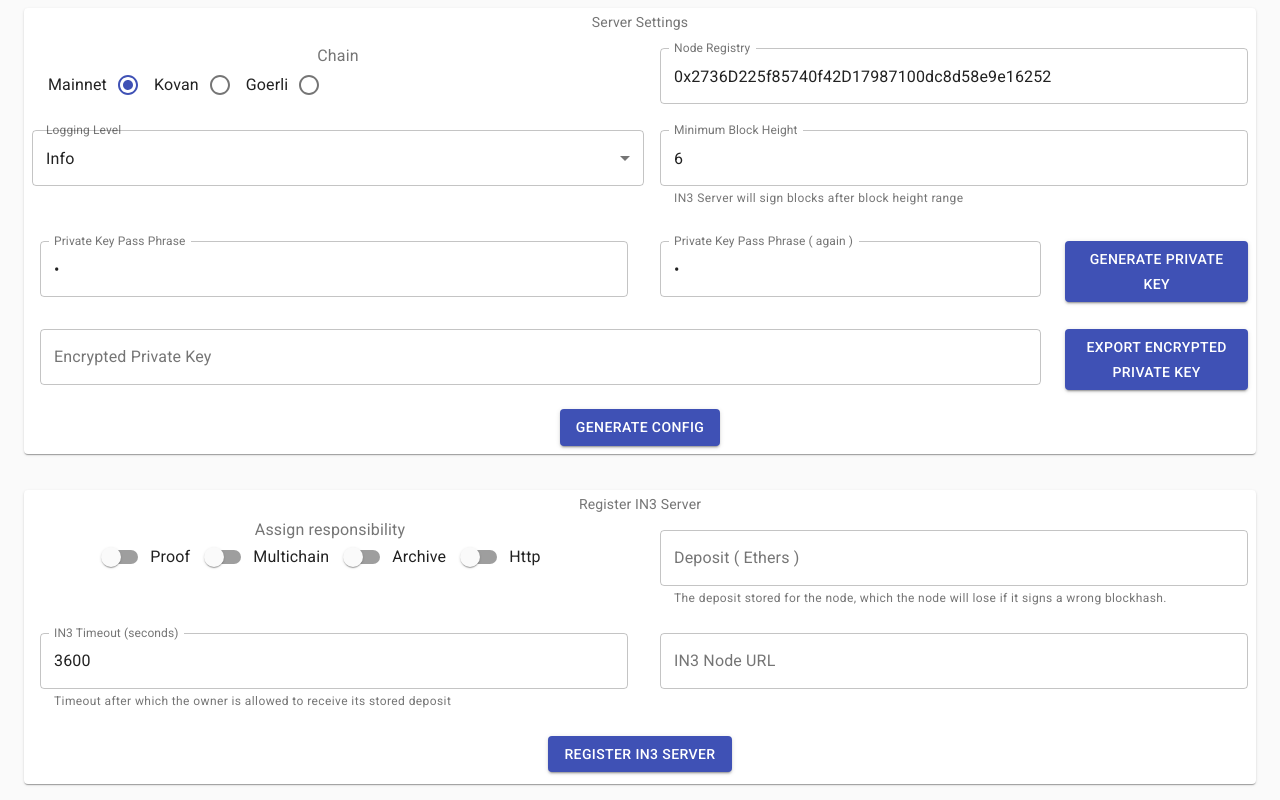
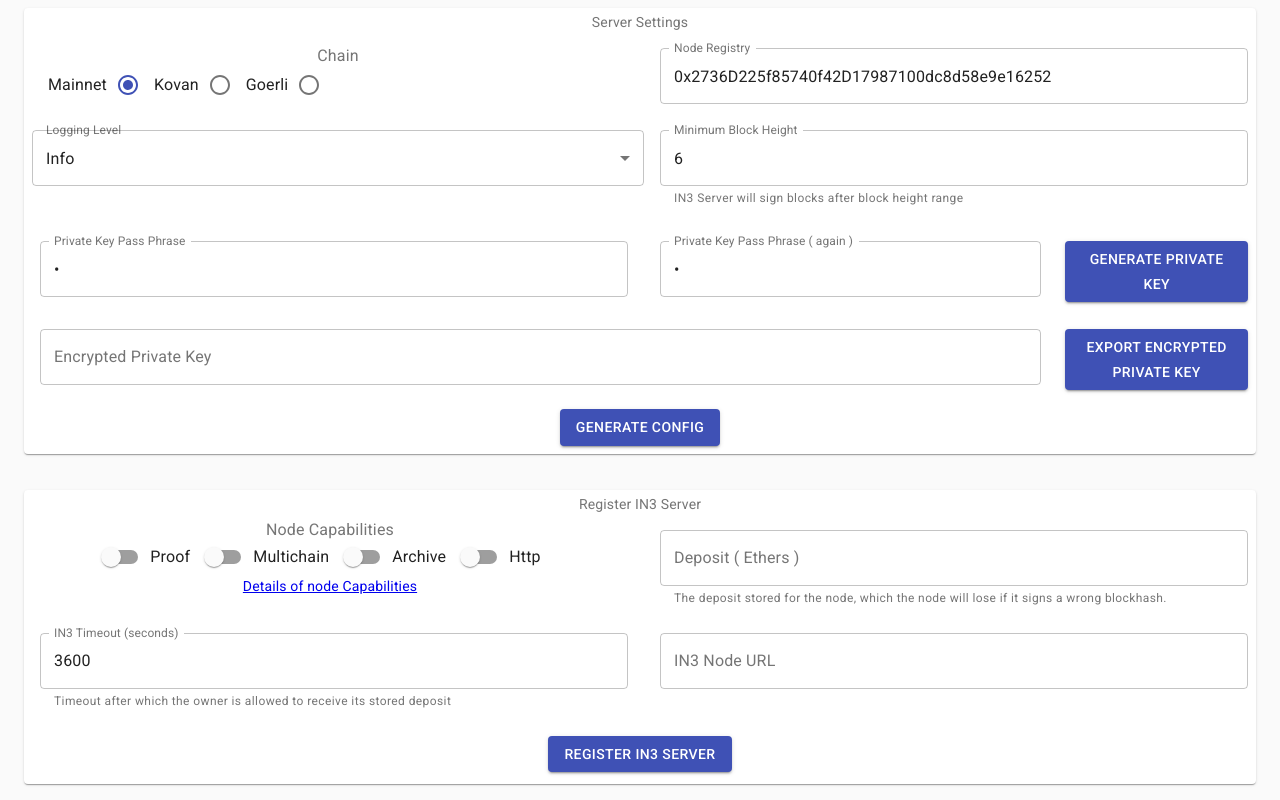
Before and after one commit to blockchainsllc/in3-server-setup-tool, a React (Create React App) app: page / in a window 1280 px wide. Shown: the part 435-1235 px from the top of the page. Built offline with nearby package versions, Linux system fonts and the light colour scheme.

Commit message:
ui change

```diff
--- a/src/Components/SettingsComponent.js
+++ b/src/Components/SettingsComponent.js
@@ -267,7 +267,7 @@ const SettingsComponent = (props) => {
 
                     <Grid item xs={6}>
                         <FormControl component="fieldset">
-                            <FormLabel component="legend">Assign responsibility</FormLabel>
+                            <FormLabel component="legend">Node Capabilities</FormLabel>
                             <FormGroup row>
 
                                 <FormControlLabel
@@ -323,6 +323,7 @@ const SettingsComponent = (props) => {
                                 />
 
                             </FormGroup>
+                            <a href='https://in3.readthedocs.io/en/develop/spec.html#node-structure'>Details of node Capabilities</a>
                         </FormControl>
                     </Grid>
 
--- a/src/Containers/SettingsContainer.js
+++ b/src/Containers/SettingsContainer.js
@@ -176,9 +176,6 @@ export default class SettingsContainer extends Component {
         let abi = NodeRegistry.abi;
         let myContract = new web3.eth.Contract(abi, nodeRegistry);
 
-        const proof = true;
-        const multiChain = false;
-
         const _url = this.state.in3nodeurl;
         if (_url === "") {
             alert("IN3 node URL cannot be empty");
@@ -193,7 +190,7 @@ export default class SettingsContainer extends Component {
         const deposit = '0x1';//web3.utils.toHex(Web3.utils.toWei('1', 'wei'));
 
         const PK = this.state.privatekey;
-        const node_signerAcc = web3.eth.accounts.privateKeyToAccount(PK);
+        //const node_signerAcc = web3.eth.accounts.privateKeyToAccount(PK);
 
         const signature = this.signForRegister(_url, _props, _timeout, _weight, window.web3.currentProvider.selectedAddress, PK);
 
@@ -314,5 +311,3 @@ export default class SettingsContainer extends Component {
         )
     }
 }
-
-//export default SettingsContainer;
```
